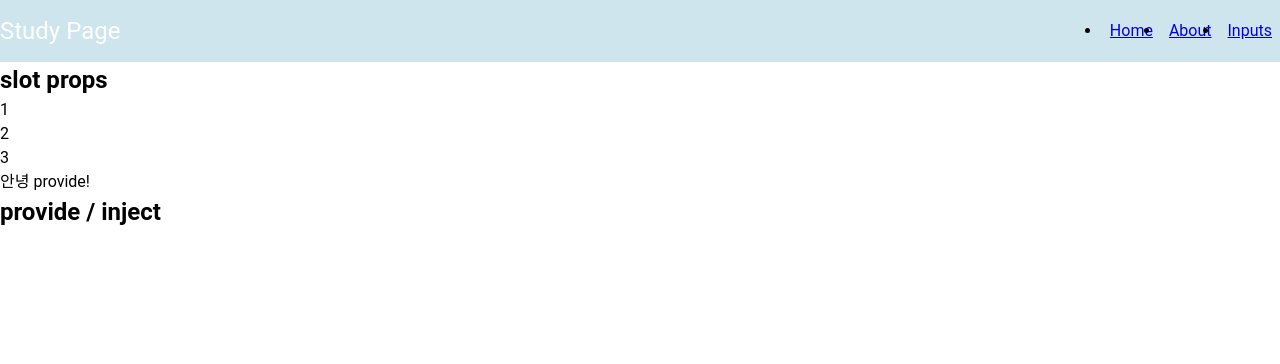
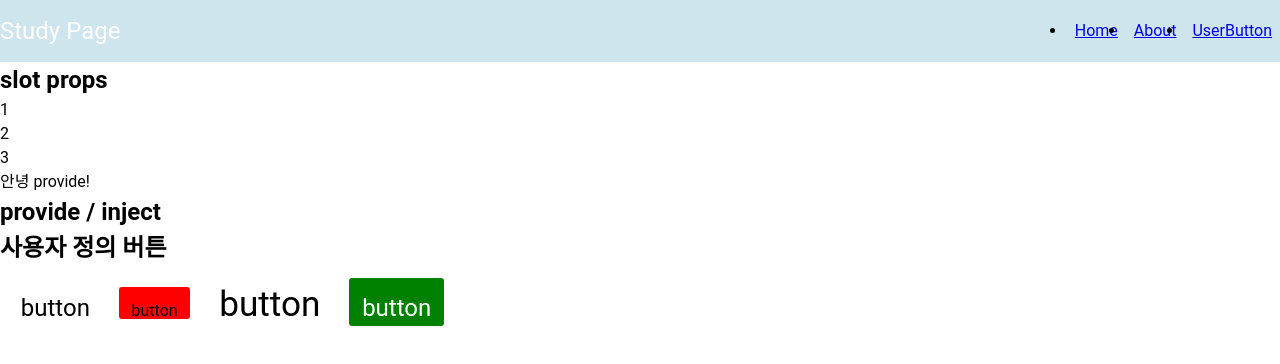
Before and after one commit to haranseok/project_01, a Vue app: page /about in a window 1280 px wide. Shown: the top 364 px of the page. Built offline with nearby package versions, Linux system fonts and the light colour scheme.

Commit message:
버튼 컴포넌트화 작업 및 스타일등 처리하는 새로운 방법 적용

```diff
--- a/src/components/TheHeader.vue
+++ b/src/components/TheHeader.vue
@@ -12,7 +12,7 @@
                     <router-link to="/about">About</router-link>
                 </li>
 				<li>
-                    <router-link to="/inputs">Inputs</router-link>
+                    <router-link to="/userButton">UserButton</router-link>
                 </li>
 
             </ul>
@@ -20,7 +20,9 @@
     </header>
 </template>
 
-<script setup="setup" lang="ts"></script>
+<script setup="setup" lang="ts">
+
+</script>
 
 <style lang="scss" scoped="scoped">
 header{
--- /dev/null
+++ b/src/components/items/UserButton.vue
@@ -0,0 +1,85 @@
+<template>
+<button v-bind="$attrs" :type="type" :class="classes" ref="button">
+    <slot></slot>
+</button>
+</template>
+
+<script setup lang="ts">
+import { parserOptions } from '@vue/compiler-dom';
+import {ref, onMounted, useAttrs} from 'vue'
+
+const attrs = useAttrs() // non-prop의 모든 속성을 그대로 button 엘리먼트에 넘겨주겠다는 것을 의미 즉 $attrs는 props에 정의도지 않은 속성을 의미
+const props = defineProps({
+    type:{
+        type: String,
+        default:'button',
+        valdator:(value:any)=> ['button','submit','reset'].includes(value) // 버튼의 기본은 submit으로 type을 명시해주는 것이 좋다.
+    },
+    sm:Boolean,
+    md:{
+        type:Boolean,
+        default:true,
+    },
+    lg: Boolean,
+    pill:Boolean,
+    sm_pill:Boolean
+});
+
+const classes = ref<any>([]);
+const button = ref<any>(null)
+
+if(props.sm) {
+    classes.value.push('sm')
+}else if(props.lg){
+    classes.value.push('lg')
+}else{
+    classes.value.push('md')
+}
+
+if(props.pill){
+    classes.value.push('pill')
+}else if(props.sm_pill){
+    classes.value.push('sm-pill')
+}
+
+onMounted(()=>{
+    Object.keys(attrs).forEach((attr)=>{
+        if(attr.startsWith('text-')){
+            button.value.style.color = attr.substring(5)
+        }
+        if(attr.startsWith('background-')){
+            button.value.style.backgroundColor=attr.substring(11)
+        }
+    })
+})
+
+</script>
+
+<style lang="scss" scoped>
+button{
+    margin: 0 0.5rem;
+    padding: 1%;
+}
+.sm{
+    height: 2rem;
+    font-size: 1rem;
+}
+
+.md{
+height: 3rem;
+font-size: 1.5rem;
+}
+
+.lg{
+height: 4rem;
+font-size: 2.2rem;
+}
+
+.pill{
+    border-radius: 16px;
+}
+
+.sm-pill{
+    border-radius: 3px;
+}
+</style>
--- a/src/pages/About.vue
+++ b/src/pages/About.vue
@@ -9,15 +9,35 @@
             <h2>provide / inject</h2>
             <div class="contents-wrap"></div>
         </section>
+
+        <section>
+            <h2>사용자 정의 버튼</h2>
+<Button>
+	button
+</Button>
+
+<Button sm background-red sm_pill>
+	button
+</Button>
+
+<Button lg>
+	button
+</Button>
+
+<Button background-green sm_pill text-white>
+	button
+</Button>
+
+        </section>
     </div>
 </template>
 
 <script setup="setup" lang="ts">
-    import {provide} from 'vue';
+import { provide } from 'vue';
 
-    import SlotComponent from '@/components/baseComponent/SlotComponent.vue';
-
-		provide('msg','안녕 provide!')
+import SlotComponent from '@/components/baseComponent/SlotComponent.vue';
+import Button from '@/components/items/UserButton.vue'
+provide('msg', '안녕 provide!')
 </script>
 
 <style scoped="scoped"></style>
--- a/src/pages/Home.vue
+++ b/src/pages/Home.vue
@@ -17,9 +17,6 @@
 
         </div>
 
-        <div class="test">
-            {{ proxy.title }}
-        </div>
     </div>
 </template>
 
@@ -30,12 +27,10 @@
         computed,
         watch,
         watchEffect,
-        getCurrentInstance
     } from 'vue'
     const count_c_1 = ref(0);
     const count_c_2 = ref(0)
     const state = ref('실핼 중')
-    const {proxy} = getCurrentInstance();
     const arr = reactive([
         {
             id: 1,
--- a/src/pages/Inputs.vue
+++ /dev/null
@@ -1,23 +0,0 @@
-<template>
-    <div class="inner-width">
-<label for="">이름 : </label>
-<input type="text" placeholder="이름을 입력해주세요.">
-<label for="">나이 : </label>
-<input type="number" placeholder="나이을 입력해주세요.">
-<label for="">성별 : </label>
-<input type="text" placeholder="이름을 입력해주세요.">
-<label for="">남성 </label>
-<input type="radio" placeholder="이름을 입력해주세요.">
-<label for="">여성 </label>
-<input type="radio" placeholder="이름을 입력해주세요.">
-
-    </div>
-</template>
-
-<script setup lang="ts">
-
-</script>
-
-<style lang="ts" scoped>
-
-</style>
--- a/src/router/index.ts
+++ b/src/router/index.ts
@@ -22,9 +22,9 @@ const routes = [
         }
     },
     {
-        path: '/inputs',
-        name: 'Inputs',
-        component: () => import ('@/pages/Inputs.vue'),
+        path: '/userButton',
+        name: 'UserButton',
+        component: () => import ('@/pages/UserButton.vue'),
         meta: {
             layout: TheDefaultLayout
         }
```
Also changed, not shown: src/main.ts (+6 -6 lines).
